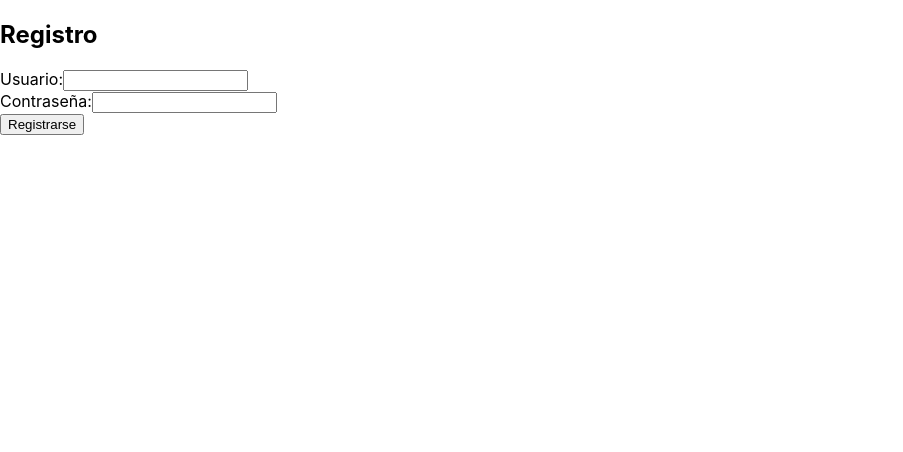
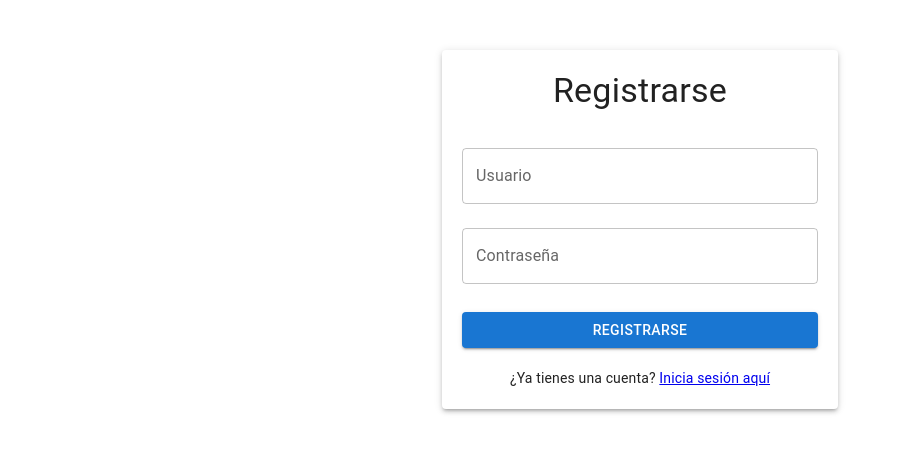
Before and after one commit to Gabenx/crud_marval, a React (Create React App) app in the folder frontend/: page /register in a window 1280 px wide. Shown: the top 452 px of the page, without its empty margins (0-903 px from the left). Built offline with nearby package versions, Linux system fonts and the light colour scheme.

Commit message:
Implementado diseño para pagina de login y registro

```diff
--- a/frontend/package.json
+++ b/frontend/package.json
@@ -4,6 +4,10 @@
   "private": true,
   "proxy": "http://localhost:5000",
   "dependencies": {
+    "@emotion/react": "^11.13.3",
+    "@emotion/styled": "^11.13.0",
+    "@mui/icons-material": "^6.1.1",
+    "@mui/material": "^6.1.1",
     "@testing-library/jest-dom": "^5.17.0",
     "@testing-library/react": "^13.4.0",
     "@testing-library/user-event": "^13.5.0",
--- a/frontend/src/components/Login.js
+++ b/frontend/src/components/Login.js
@@ -1,7 +1,7 @@
 import React, { useState } from 'react';
 import axios from 'axios';
 import { useNavigate } from 'react-router-dom';  // Importamos el hook useNavigate
-
+import { TextField, Button, Container, Typography, Box, Paper, Grid } from '@mui/material';
 
 const Login = ({ setAuthToken }) => {
   const [username, setUsername] = useState('');
@@ -32,30 +32,58 @@ const Login = ({ setAuthToken }) => {
   };
 
   return (
-    <div>
-      <h2>Login</h2>
-      <form onSubmit={handleLogin}>
-        <div>
-          <label>Usuario:</label>
-          <input
-            type="text"
+    <Container maxWidth="xs">
+      <Paper elevation={3} sx={{ padding: '20px', marginTop: '50px' }}>
+        <Box sx={{ textAlign: 'center', marginBottom: '20px' }}>
+          <Typography variant="h4" gutterBottom>
+            Iniciar sesión
+          </Typography>
+        </Box>
+
+        <form onSubmit={handleLogin}>
+          <TextField
+            label="Usuario"
+            variant="outlined"
+            fullWidth
+            margin="normal"
             value={username}
             onChange={(e) => setUsername(e.target.value)}
           />
-        </div>
-        <div>
-          <label>Contraseña:</label>
-          <input
+
+          <TextField
+            label="Contraseña"
+            variant="outlined"
             type="password"
+            fullWidth
+            margin="normal"
             value={password}
             onChange={(e) => setPassword(e.target.value)}
           />
-        </div>
-        {error && <p>{error}</p>}
-        <button type="submit">Iniciar sesión</button>
-      </form>
-      <p>¿No tienes una cuenta? <a href="/register">Regístrate aquí</a></p> {/* Agregamos enlace a registro */}
-    </div>
+
+          {error && (
+            <Typography color="error" sx={{ marginBottom: '20px' }}>
+              {error}
+            </Typography>
+          )}
+
+          <Button
+            type="submit"
+            variant="contained"
+            color="primary"
+            fullWidth
+            sx={{ marginTop: '20px' }}
+          >
+            Iniciar sesión
+          </Button>
+        </form>
+
+        <Box sx={{ marginTop: '20px', textAlign: 'center' }}>
+          <Typography variant="body2">
+            ¿No tienes una cuenta? <a href="/register">Regístrate aquí</a>
+          </Typography>
+        </Box>
+      </Paper>
+    </Container>
   );
 };
 
--- a/frontend/src/components/Register.js
+++ b/frontend/src/components/Register.js
@@ -1,12 +1,13 @@
 import React, { useState } from 'react';
 import axios from 'axios';
-import { useNavigate } from 'react-router-dom';  // Importamos el hook useNavigate
+import { TextField, Button, Container, Typography, Box, Paper, Grid } from '@mui/material';
+import { useNavigate } from 'react-router-dom';
 
 const Register = () => {
   const [username, setUsername] = useState('');
   const [password, setPassword] = useState('');
   const [error, setError] = useState('');
-  const [success, setSuccess] = useState('');
+  const [successMessage, setSuccessMessage] = useState('');
 
   const navigate = useNavigate();  // Creamos una instancia del hook useNavigate
 
@@ -14,52 +15,89 @@ const Register = () => {
     e.preventDefault();
 
     try {
-      // Usamos el endpoint /signup para el registro
       const response = await axios.post('/signup', {
         username,
         password,
-        rol: 'user'  // El rol siempre será 'user' para este formulario
+        rol: 'user', // Rol por defecto para los nuevos usuarios
       });
 
-      setSuccess('Usuario registrado exitosamente');
-      setError('');
-
-      // Redirigimos a la página de login después de 2 segundos
-      setTimeout(() => {
-        navigate('/login');  // Redirige a la página de login
-      }, 2000);
-
+      // Verifica si el registro fue exitoso
+      if (response.status === 201) {
+        setSuccessMessage('Usuario registrado con éxito');
+        setError('');
+        setUsername('');
+        setPassword('');
+      }
     } catch (error) {
-      setError('Error al registrar usuario');
-      setSuccess('');
+      // Captura los errores y muestra mensajes
+      if (error.response && error.response.data && error.response.data.error) {
+        setError(error.response.data.error);
+      } else {
+        setError('Error al registrar usuario');
+      }
+      setSuccessMessage('');
     }
   };
 
   return (
-    <div>
-      <h2>Registro</h2>
-      <form onSubmit={handleRegister}>
-        <div>
-          <label>Usuario:</label>
-          <input
-            type="text"
+    <Container maxWidth="xs">
+      <Paper elevation={3} sx={{ padding: '20px', marginTop: '50px' }}>
+        <Box sx={{ textAlign: 'center', marginBottom: '20px' }}>
+          <Typography variant="h4" gutterBottom>
+            Registrarse
+          </Typography>
+        </Box>
+
+        <form onSubmit={handleRegister}>
+          <TextField
+            label="Usuario"
+            variant="outlined"
+            fullWidth
+            margin="normal"
             value={username}
             onChange={(e) => setUsername(e.target.value)}
           />
-        </div>
-        <div>
-          <label>Contraseña:</label>
-          <input
+
+          <TextField
+            label="Contraseña"
+            variant="outlined"
             type="password"
+            fullWidth
+            margin="normal"
             value={password}
             onChange={(e) => setPassword(e.target.value)}
           />
-        </div>
-        {error && <p>{error}</p>}
-        {success && <p>{success}</p>}
-        <button type="submit">Registrarse</button>
-      </form>
-    </div>
+
+          {error && (
+            <Typography color="error" sx={{ marginBottom: '20px' }}>
+              {error}
+            </Typography>
+          )}
+
+          {successMessage && (
+            <Typography color="primary" sx={{ marginBottom: '20px' }}>
+              {successMessage}
+            </Typography>
+          )}
+
+          <Button
+            type="submit"
+            variant="contained"
+            color="primary"
+            fullWidth
+            sx={{ marginTop: '20px' }}
+          >
+            Registrarse
+          </Button>
+        </form>
+
+        <Box sx={{ marginTop: '20px', textAlign: 'center' }}>
+          <Typography variant="body2">
+            ¿Ya tienes una cuenta? <a href="/login">Inicia sesión aquí</a>
+          </Typography>
+        </Box>
+      </Paper>
+    </Container>
   );
 };
 
```
Also changed, not shown: 1 other file (tests, documents, lock files or other folders).
